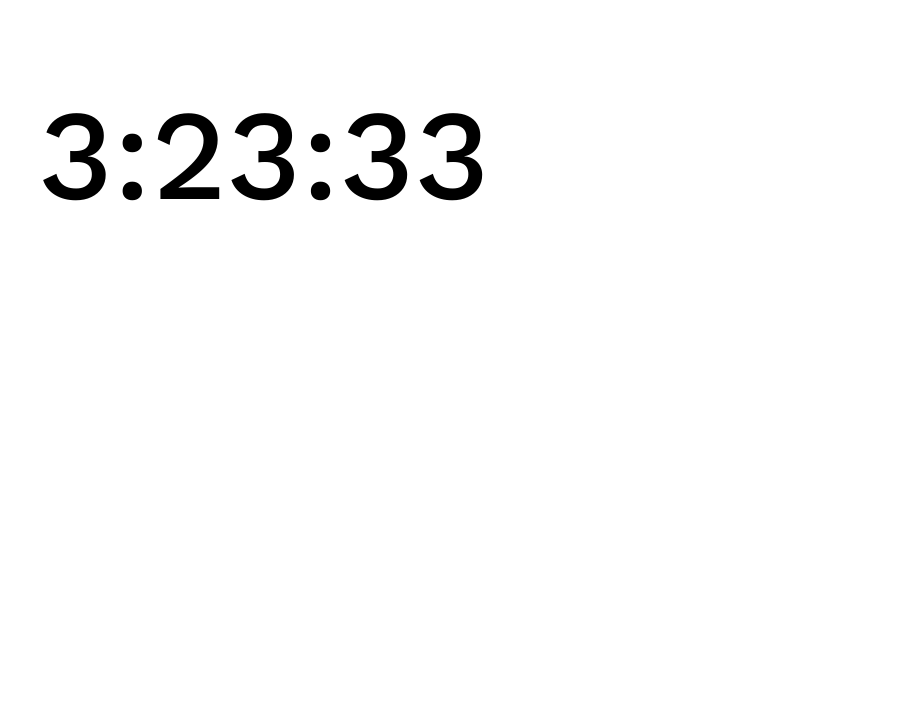
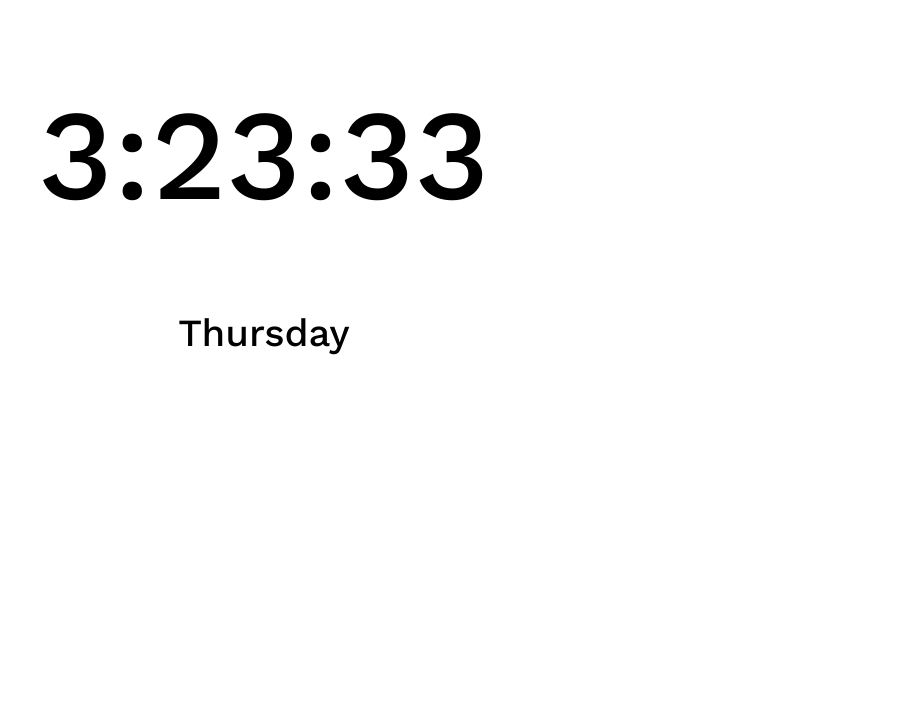
Before and after one commit to JunoIsBored/chrome-minimal-ui, a browser extension: page index.html in a window 1280 px wide. Shown: the top 714 px of the page, without its empty margins (376-1280 px from the left). Drawn offline with nearby package versions, Linux system fonts and the light colour scheme.

Commit message:
added day counter and more formatting

```diff
--- a/clock.js
+++ b/clock.js
@@ -1,16 +1,20 @@
 startTime();
+
 function startTime(){
-
+    let days = ["Sunday","Monday","Tuesday","Wednesday","Thursday","Friday","Saturday"];
     const today = new Date();
     let hours = today.getHours();
     let minutes = today.getMinutes();
     let seconds = today.getSeconds();
+    let day = today.getDay();
+    let daywords = days[day];
     minutes = checkTime(minutes);
     seconds = checkTime(seconds);
 
     document.getElementById('clockTag').innerText =
     hours + ":" + minutes + ":" + seconds;
     setTimeout(startTime,1000);
+    document.getElementById('date').innerText = daywords;
 
     function checkTime(i) {
         if (i < 10) {i = "0" + i};
--- a/index.html
+++ b/index.html
@@ -15,7 +15,7 @@
         <body>
 
                 <p id="clockTag">test</p>
-
+                <p id="date"></p>
             <div class="github-link">
                 <button id="github-button">
                     <img src="github.webp"/>
--- a/styles.css
+++ b/styles.css
@@ -16,6 +16,13 @@ p{
     font-size: 10vw;
     font-family: "Work Sans";
 
+}
+#date{
+    margin:0px;
+    user-select: none;
+    text-align: center;
+    font-size: 3vw;
+    font-family: "Work Sans";
 }
 .github-link{
     position: fixed;
```
Also changed, not shown: 2 other files.
